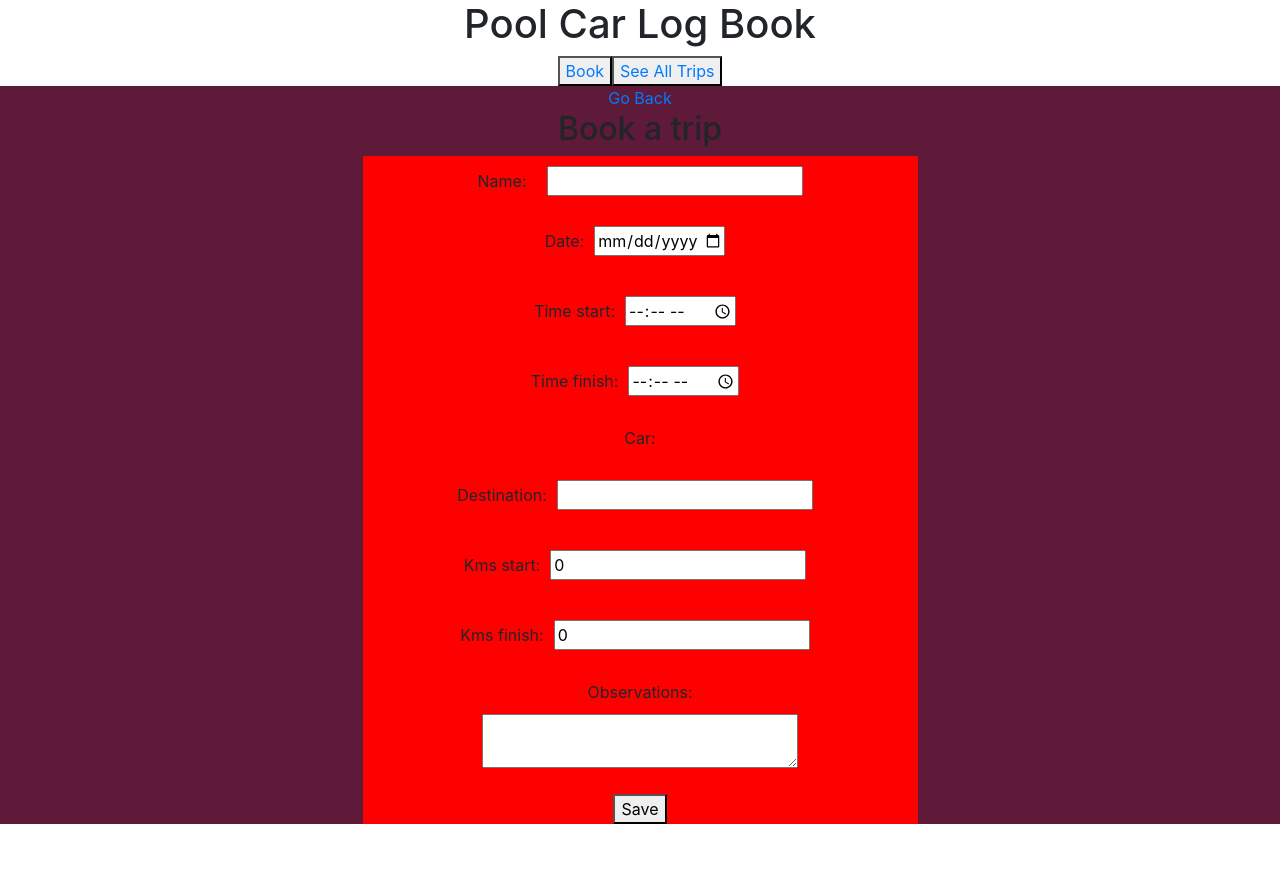
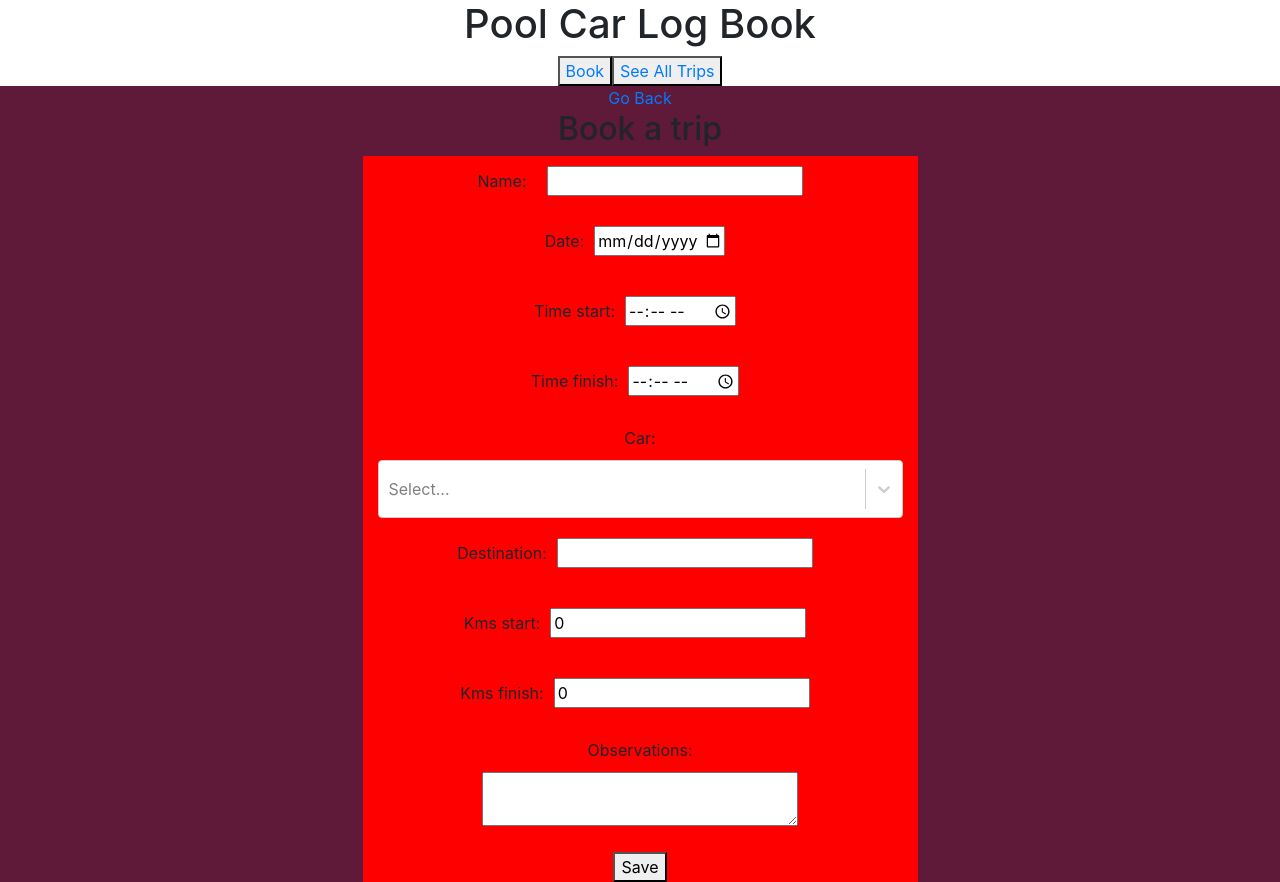
Before and after one commit to inesqtr/PoolCarLogbook-Volkswagen, a React (Create React App) app in the folder front/: page /booking in a window 1280 px wide. Before the commit the page ends 824 px from the top, so only its background shows below. Built offline with nearby package versions, Linux system fonts and the light colour scheme; no server answers.

Commit message:
see licence plates

```diff
--- a/front/src/App.js
+++ b/front/src/App.js
@@ -208,6 +208,7 @@ class App extends Component {
                 isNew={isNew}
                 postTrip={this.postTrip}
                 onChange={this.onChange}
+                trips={trips}
               />
             )}
           />
@@ -216,7 +217,8 @@ class App extends Component {
             path='/trips/:id'
             render={(routerProps) =>
               <EditTrip
-                trip={routerProps.location.state}
+                // trip={routerProps.location.state}
+                trips={trips}
                 isNew={isNew}
                 selectedTrip={selectedTrip}
                 editTrip={this.editTrip}
--- a/front/src/Booking/Booking.js
+++ b/front/src/Booking/Booking.js
@@ -3,7 +3,7 @@ import { Link } from 'react-router-dom';
 import Form from '../Form/Form';
 import './Booking.css';
 
-const Booking = ({ isNew, postTrip, onChange }) => {
+const Booking = ({ isNew, postTrip, onChange, trips }) => {
   return (
     <section className="booking-page">
       <Link to="/" className='backButton'>Go Back</Link>
@@ -12,6 +12,7 @@ const Booking = ({ isNew, postTrip, onChange }) => {
         isNew={isNew}
         postTrip={postTrip}
         onChange={onChange}
+        trips={trips}
       />
     </section>
   );
--- a/front/src/EditTrip/EditTrip.js
+++ b/front/src/EditTrip/EditTrip.js
@@ -2,7 +2,7 @@ import React from 'react';
 import { Link } from 'react-router-dom';
 import Form from '../Form/Form';
 
-const EditTrip = ({ isNew, trip, selectedTrip, editTrip, deleteTrip }) => {
+const EditTrip = ({ isNew, trip, selectedTrip, editTrip, deleteTrip,trips }) => {
   return (
     <div>
       <Link to="/" className='backButton'>Go Back</Link>
@@ -13,6 +13,7 @@ const EditTrip = ({ isNew, trip, selectedTrip, editTrip, deleteTrip }) => {
         selectedTrip={selectedTrip}
         editTrip={editTrip}
         deleteTrip={deleteTrip}
+        trips={trips}
       />
     </div>
   );
--- a/front/src/Form/Form.js
+++ b/front/src/Form/Form.js
@@ -1,6 +1,6 @@
 import React, { Component } from 'react';
 import Select from 'react-select';
-import { withRouter, Redirect } from 'react-router-dom'
+import { withRouter } from 'react-router-dom'
 import { Container } from 'react-bootstrap';
 import './Form.css';
 
@@ -20,7 +20,7 @@ class Form extends Component {
       observations: "",
       is_finished: 0,
       car_id: 1,
-      licence_plate: "72-VZ-96",
+      licence_plate: "",
       id: "",
       newTrip: {}
     };
@@ -48,6 +48,23 @@ class Form extends Component {
   onChange = (e) => {
     this.setState({ [e.target.name]: e.target.value })
   }
+
+  onChangeSelect = (e) => {
+    this.setState({
+      licence_plate: e.value,
+    })
+  }
+
+  selectOptions = () => {
+    this.props.trips
+  .reduce((acc, curr) => [
+    ...acc,
+    acc.includes(curr.licence_plate) ? null : curr.licence_plate
+  ],
+    []
+  )
+  .map(
+    acc => ({ value: acc.licence_plate, label: acc.licence_plate }))};
 
   //link to itinerary map
   seeTripItinerary = () => {
@@ -194,11 +211,26 @@ class Form extends Component {
       <label>
       Car:
       </label>
-      {/* <Select
+      <Select
       classNamePrefix="select"
-      options={this.state.car_id}
-      onChange={this.onChange}
-      /> */}
+      name="licence_plate"
+      options={this.props.trips.reduce((acc, curr) => {
+        if (acc.includes(curr.licence_plate)) {
+          return acc;
+        }
+        return [
+          ...acc,
+          curr.licence_plate
+        ]
+      }
+        ,
+        []
+      )
+        .map(
+          item => ({ value: item, label: item}))
+      }
+      onChange={this.onChangeSelect}
+      />
       </div>
           <div>
             <label>
```
